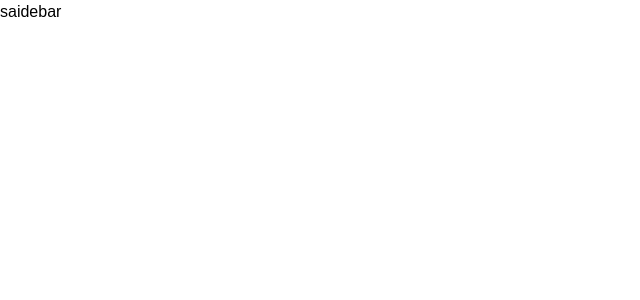
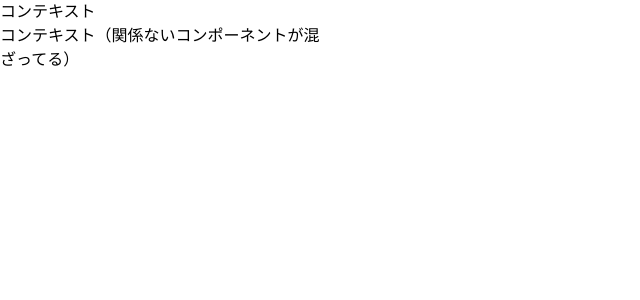
Before and after one commit to bolobob/ReactSampleList, a React (Vite) app: page / in a window 1280 px wide. Shown: the top 300 px of the page, without its empty margins (0-640 px from the left). Built offline with nearby package versions, Linux system fonts and the light colour scheme.

Commit message:
サイドバーの中身を仮置

```diff
--- a/src/components/Layout/MainLayout.tsx
+++ b/src/components/Layout/MainLayout.tsx
@@ -12,7 +12,14 @@ export const MainLayout = ({ children }: { children: ReactNode }) => {
         "h-screen",
       ])}
     >
-      <div className={clsx(["basis-80", "grow"])}>saidebar</div>
+      <div className={clsx(["basis-80", "grow"])}>
+        <nav>
+          <ul className={clsx(["list-none", "list-inside"])}>
+            <li>コンテキスト</li>
+            <li>コンテキスト（関係ないコンポーネントが混ざってる）</li>
+          </ul>
+        </nav>
+      </div>
       <div
         className={clsx(["flex", "justify-center", "basis-0", "grow-[999]"])}
       >
```
